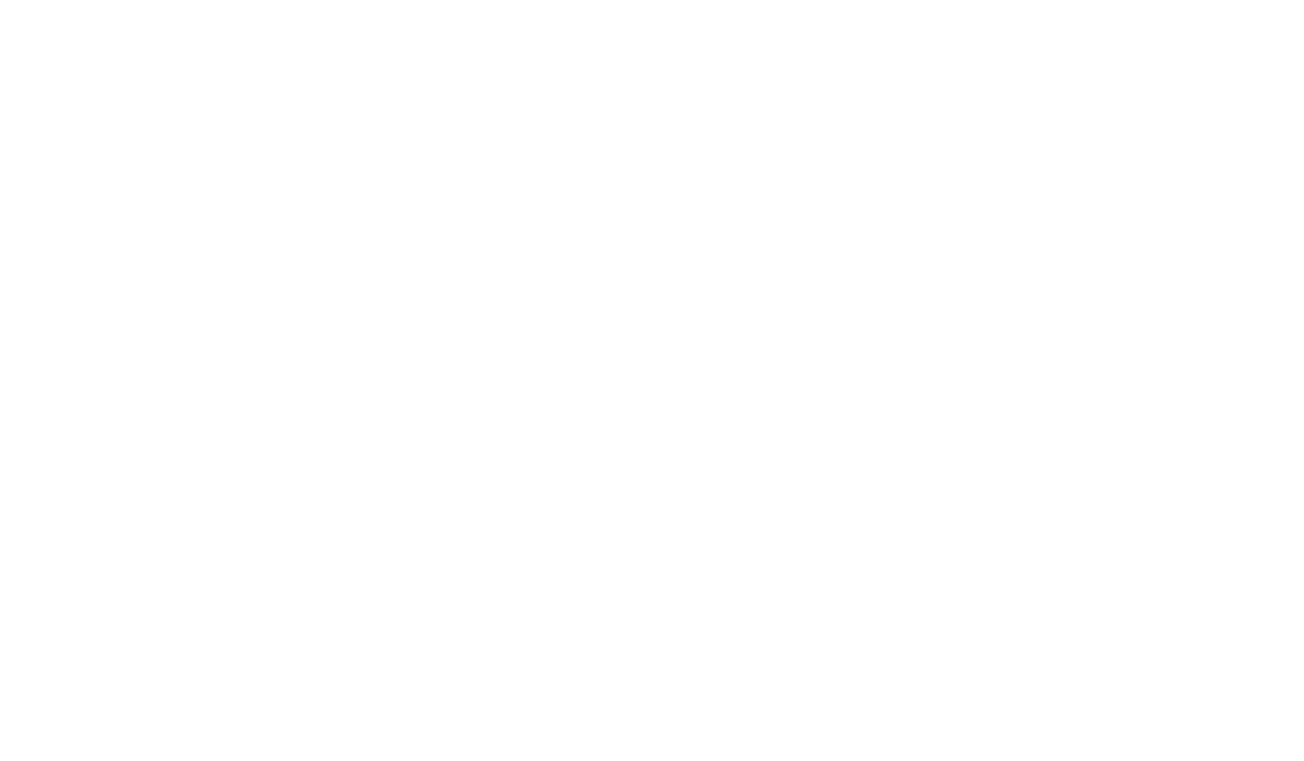
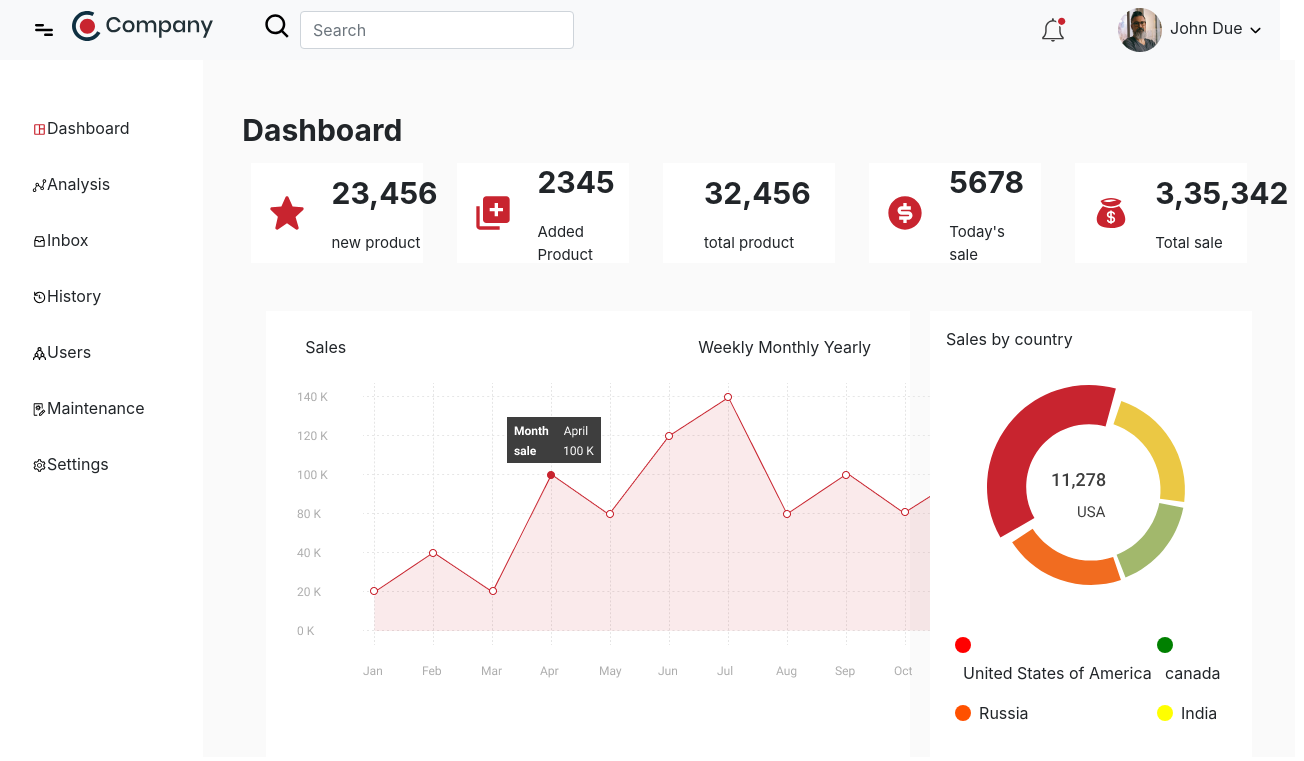
Before and after one commit to VinitMPatel/HTML-Training-Assignment, a plain HTML site: page dashboard.html in a window 1280 px wide. Shown: the whole page, 1304 px wide, since content can reach past the window. Drawn offline with Linux system fonts and the light colour scheme.

Commit message:
day 2 completed

```diff
--- a/dashboard.html
+++ b/dashboard.html
@@ -0,0 +1,226 @@
+<!DOCTYPE html>
+<html>
+    <head>
+        <link rel="stylesheet" href="css/bootstrap.min.css">
+        <!-- <link rel="stylesheet" href="css/style.css"> -->
+        <style>
+            .profile{
+                float : right;
+            }
+            .side-images{
+                width: 15px;
+                height: 15px;
+            }
+            .side-text{
+                width: 78px;
+                height: 21px;
+            }
+            /* .demo{
+              border : 1px solid black;
+            } */
+            .title{
+              font-size: 30px;
+              width: 146px;
+              height: 39px;
+              font-weight: bolder;
+            }
+            .col-10{
+              background-color: #fafafa;
+            }
+            .dash-info{
+              width: 220px;
+              height: 100px;
+              background-color: white;
+            }
+            .count{
+              font-size: 30px;
+              font-weight: bolder;
+            }
+            .des{
+              font-size: 15px;
+            }
+            .two-image{
+              display: flex;
+              gap : 20px;
+            }
+            .usa{
+              height : 10px;
+              width : 10px;
+              background-color: red;
+              border-radius: 50%;
+            }
+            .russia{
+              height : 10px;
+              width : 10px;
+              background-color: rgb(255, 81, 0);
+              border-radius: 50%;
+            }
+            .canada{
+              height : 10px;
+              width : 10px;
+              background-color: green;
+              border-radius: 50%;
+            }
+            .india{
+              height : 10px;
+              width : 10px;
+              background-color: yellow;
+              border-radius: 50%;
+            }
+            .i1{
+              background-color: white;
+            }
+        </style>
+    </head>
+
+    <body>
+        <nav class="navbar navbar-expand-md navbar-light bg-light demo">
+            <img src="images/menu-bar.svg" class="mx-3">
+            <div class="navbar-collapse" id="navbarText">
+              <ul class="navbar-nav mr-auto">
+                <li class="nav-item active">
+                  <img src="images/header-logo.svg">
+                </li>
+
+                <li class="nav-item ml-5">
+                  <img src="images/search-icon.svg" height="30px" width="30px">
+                </li>
+                <input class="form-control mr-sm-2 ml-2" type="search" placeholder="Search" aria-label="Search">
+
+              </ul>
+              <span class="profile">
+                <img src="images/notification-icon.svg" class="mx-4">
+                <img src="images/profile.png" class="ml-4"><span class="ml-2">John Due</span>
+                <img src="images/downward-arrow.svg">
+              </span>
+            </div>
+          </nav>
+
+          <div class="row">
+            <div class="col-2 demo">
+                <div class="d-flex flex-column">
+                    <div class="p-2 my-2 mt-5 ml-4">
+                        <img src="images/dashboard-active.svg" class="side-images"><span class="mr-2 side-text">Dashboard</span>
+                    </div>
+                    <div class="p-2 my-2 ml-4"><img src="images/graph-default.svg" class="side-images"><span class="mr-2 side-text">Analysis</span></div>
+                    <div class="p-2 my-2 ml-4"><img src="images/inbox-default.svg" class="side-images"><span class="mr-2 side-text">Inbox</span></div>
+                    <div class="p-2 my-2 ml-4"><img src="images/clock-default.svg" class="side-images"><span class="mr-2 side-text">History</span></div>
+                    <div class="p-2 my-2 ml-4"><img src="images/user-default.svg" class="side-images"><span class="mr-2 side-text">Users</span></div>
+                    <div class="p-2 my-2 ml-4"><img src="images/maintenance-default.svg" class="side-images"><span class="mr-2 side-text">Maintenance</span></div>
+                    <div class="p-2 my-2 ml-4"><img src="images/setting-default.svg" class="side-images"><span class="mr-2 side-text">Settings</span></div>
+                  </div>
+            </div>
+            <div class="col-10 demo">
+                <div class="title mt-5 ml-4">Dashboard</div>
+
+                <div class="d-flex justify-content-around mt-3 mx-3 row">
+
+                  <div class="dash-info p-2 d-flex justify-content-around align-items-center col-2">
+                    <div class="p-2"><img src="images/star.svg"></div>
+                    <div class="p-2">
+                      <div class="d-flex flex-column ">
+                        <div class="p-2 count">23,456</div>
+                        <div class="p-2 des">new product</div>
+                      </div>
+                    </div>
+                  </div>
+
+                  <div class="dash-info p-2 d-flex justify-content-around align-items-center col-2">
+                    <div class="p-2"><img src="images/new-product.svg"></div>
+                    <div class="p-2">
+                      <div class="d-flex flex-column ">
+                        <div class="p-2 count">2345</div>
+                        <div class="p-2 des">Added Product</div>
+                      </div>
+                    </div>
+                  </div>
+
+                  <div class="dash-info p-2 d-flex justify-content-around align-items-center col-2">
+                    <div class="p-2"><img src="images/total-product.svg"></div>
+                    <div class="p-2">
+                      <div class="d-flex flex-column ">
+                        <div class="p-2 count">32,456</div>
+                        <div class="p-2 des">total product</div>
+                      </div>
+                    </div>
+                  </div>
+
+                  <div class="dash-info p-2 d-flex justify-content-around align-items-center col-2">
+                    <div class="p-2"><img src="images/dollar-filled.svg"></div>
+                    <div class="p-2">
+                      <div class="d-flex flex-column ">
+                        <div class="p-2 count">5678</div>
+                        <div class="p-2 des">Today's sale</div>
+                      </div>
+                    </div>
+                  </div>
+
+                  <div class="dash-info p-2 d-flex justify-content-around align-items-center col-2">
+                    <div class="p-2"><img src="images/money-bag.svg"></div>
+                    <div class="p-2">
+                      <div class="d-flex flex-column ">
+                        <div class="p-2 count">3,35,342</div>
+                        <div class="p-2 des">Total sale</div>
+                      </div>
+                    </div>
+                  </div>
+
+                </div>
+
+
+                <div class="d-flex two-image justify-content-around mt-5 mx-5" >
+
+                  <div class="p-2 col-8 i1">
+
+                    <div class="d-flex flex-column col-12">
+                    <div class="d-flex p-2 justify-content-between">
+                      <div class="p-2">Sales</div>
+                      <div class="p-2">Weekly Monthly Yearly</div>
+                    </div>
+                    <div class="p-2">
+                      <div class="text-center">
+                        <img src="images/data-graph.png">
+                      </div>
+                    </div>
+
+                    </div>
+                    </div>
+
+                  <div class="p-2 col-4 i1">
+                    <div class="d-flex flex-column">
+                      <div class="p-2">Sales by country</div>
+                      <div class="p-2 text-center"><img src="images/pie-chart.svg"></div>
+                      <div class="p-2">
+                        <div class="d-flex justify-content-between">
+                          <div class="p-2 ml-3">
+                            <div class="align-items-center row">
+                            <div class="usa p-2"></div>
+                            <div class="p-2">United States of America</div>
+                          </div>
+                          <div class="align-items-center row">
+                            <div class="russia p-2"></div>
+                            <div class="p-2">Russia</div>
+                          </div>
+                          </div>
+                          <div class="p-2">
+                            <div class="align-items-center row">
+                              <div class="canada p-2"></div>
+                              <div class="p-2">canada</div>
+                            </div>
+                            <div class="align-items-center row">
+                              <div class="india p-2"></div>
+                              <div class="p-2">India</div>
+                            </div>
+                          </div>
+                        </div>
+
+                      </div>
+                    </div>
+                  </div>
+                </div>
+
+            </div>
+
+          </div>
+    </body>
+</html>
```
Also changed, not shown: css/style.css (+8 -1 lines), index.html (+1 -1 lines).
